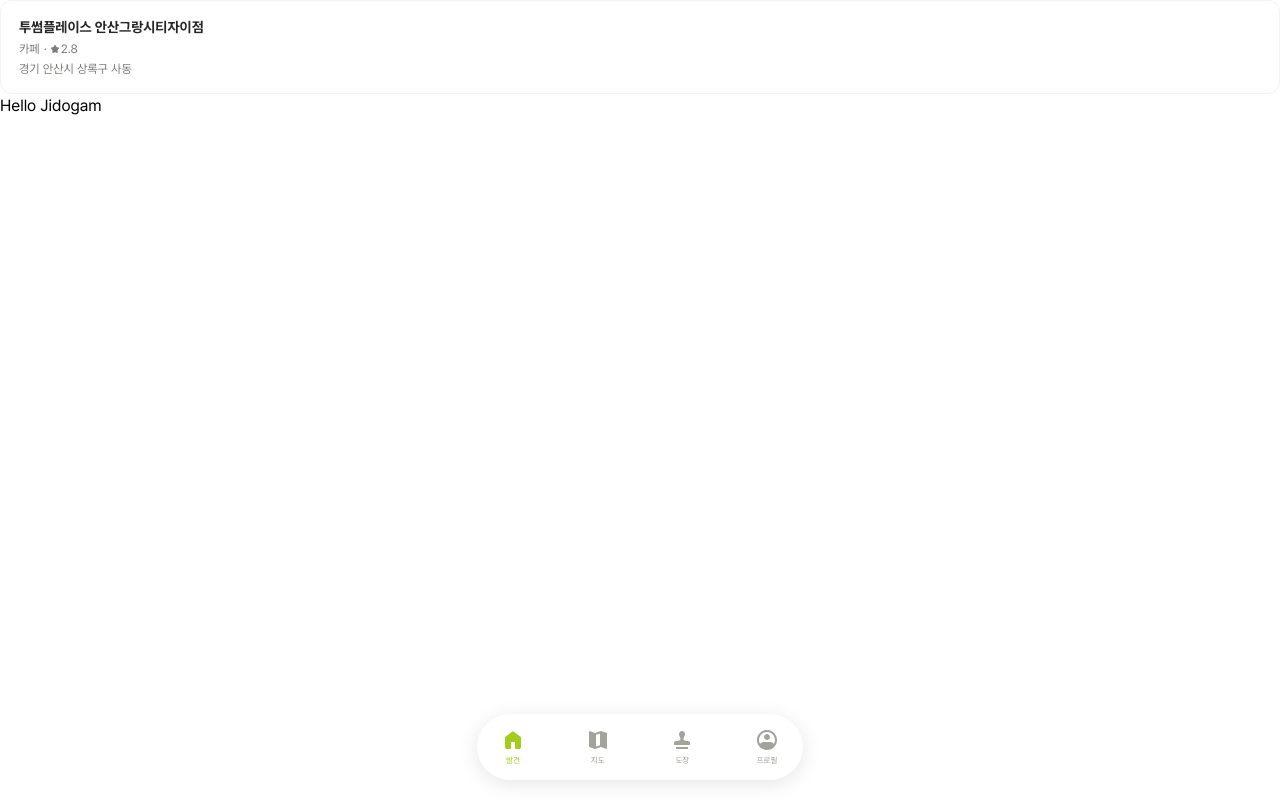
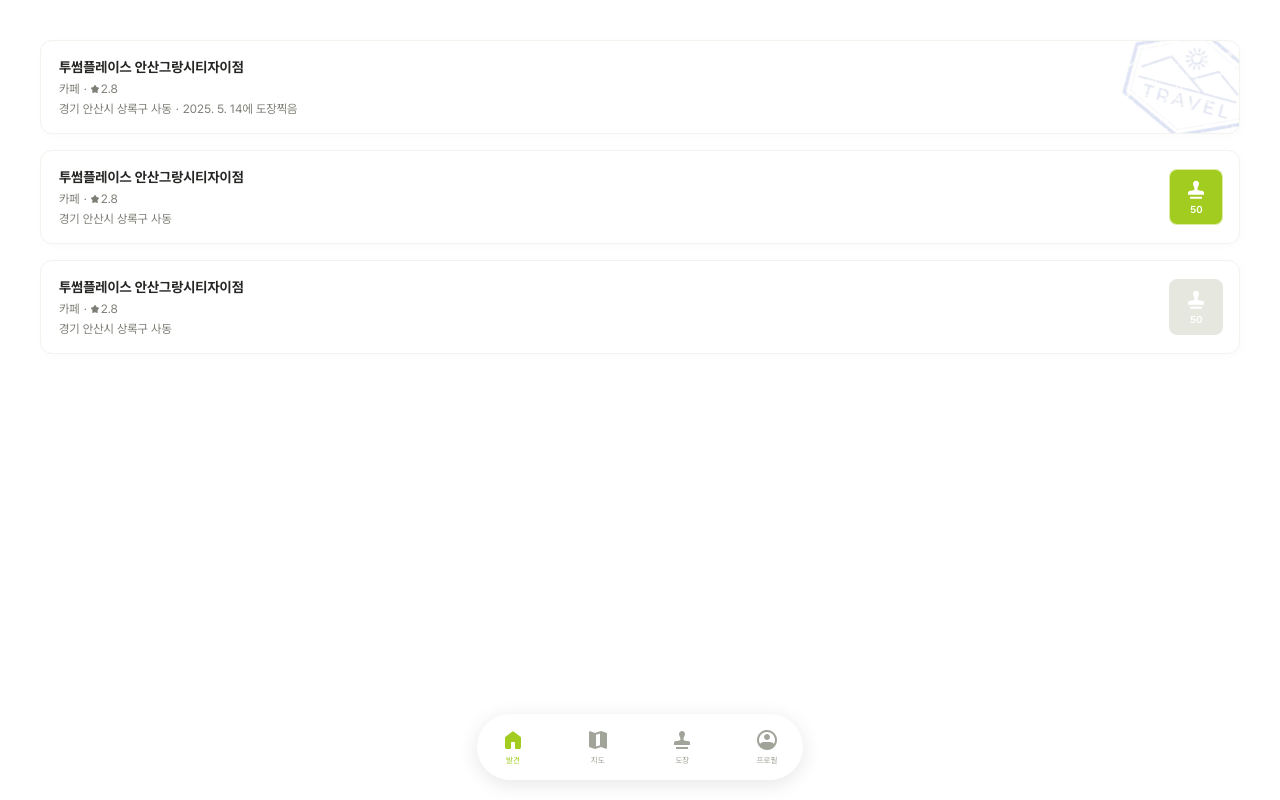
Before and after one commit to Re-Gion-Jidogam/Jidogam-front, a Next.js app: page / in a window 1280 px wide. Built offline with nearby package versions, Linux system fonts and the light colour scheme; no server answers.

Commit message:
✨ Feat: Stamp Card variant에 따른 layout 추가

```diff
--- a/src/app/page.tsx
+++ b/src/app/page.tsx
@@ -2,17 +2,20 @@ import StampCard from "@/components/StampCard";
 
 export default function Home() {
   return (
-    <div>
-      <StampCard {...placeCardData} />
-      <h1>Hello Jidogam</h1>
+    <div className="p-10 flex flex-col gap-4">
+      <StampCard placeInfo={placeCardData} variant="default" />
+      <StampCard placeInfo={placeCardData} variant="stamp" />
+      <StampCard placeInfo={placeCardData} variant="stamp-disabled" />
+      {/* <h1>Hello Jidogam</h1> */}
     </div>
   );
 }
 
 const placeCardData = {
-  storeName: "투썸플레이스 안산그랑시티자이점",
-  storeCategory: "카페",
-  storeScore: 2.8,
-  storeAddress: "경기 안산시 상록구 사동",
-  stampingNumber: 50,
+  name: "투썸플레이스 안산그랑시티자이점",
+  category: "카페",
+  point: 2.8,
+  address: "경기 안산시 상록구 사동",
+  visitedDate: "2025. 5. 14",
+  guidebookCount: "",
 };
--- a/src/assets/icons/index.ts
+++ b/src/assets/icons/index.ts
@@ -18,3 +18,4 @@ export { default as PlaceCardImage02 } from "./place-card-image-2.svg";
 export { default as PlaceCardImage03 } from "./place-card-image-3.svg";
 export { default as GrayRightChevronIcon } from "./gray-right-chevron.svg";
 export { default as WhiteStampIcon } from "./white-stamp.svg";
+export { default as TravelStampIcon } from "./travel-stamp.svg";
--- a/src/components/StampCard.tsx
+++ b/src/components/StampCard.tsx
@@ -1,34 +1,73 @@
+import clsx from "clsx";
+
+import { PlaceCardBase } from "@/types/placecard";
+
+import Button from "./Button";
 import SVGIcon from "./SVGIcon";
 
 interface StampCardProps {
-  storeName: string;
-  storeCategory: string;
-  storeScore: number;
-  storeAddress: string;
-  stampingNumber: number;
-  // variant: "default" | "stamp" | "stamp-disabled";
+  placeInfo: PlaceCardBase;
+  variant: "default" | "stamp" | "stamp-disabled";
 }
 
-export default function StampCard({
-  storeName,
-  storeCategory,
-  storeScore,
-  storeAddress,
-  // variant,
-}: StampCardProps) {
+export default function StampCard({ placeInfo, variant }: StampCardProps) {
   return (
-    <div className="w-full rounded-xl border border-gray-200 p-4 gap-3.5 bg-gray-0 flex justify-between">
+    <div
+      className={clsx(
+        "w-full rounded-xl border border-gray-200 p-4 shadow-[2px_2px_10px_0px_rgba(0,0,0,0.02)] bg-gray-0 relative",
+        {
+          "flex items-center justify-between": variant !== "default",
+        },
+      )}
+    >
+      <StampCardContent placeInfo={placeInfo} variant={variant} />
+      {variant === "default" && (
+        <SVGIcon
+          icon="TravelStampIcon"
+          className="absolute top-0 right-0 bottom-0 h-full"
+        />
+      )}
+      {variant !== "default" && (
+        <Button
+          color="green"
+          variants={variant === "stamp" ? "primary" : "ghost"}
+          className="flex flex-col items-center justify-center w-14 h-14 border border-white/60 !rounded-lg"
+          disabled={variant === "stamp-disabled"}
+        >
+          <SVGIcon icon="WhiteStampIcon" />
+          <p className="font-semibold text-[10px] text-white">50</p>
+        </Button>
+      )}
+    </div>
+  );
+}
+
+export function StampCardContent({ placeInfo, variant }: StampCardProps) {
+  const { name, category, point, address, visitedDate } = placeInfo;
+
+  return (
+    <div className="w-full rounded-xl gap-3.5 bg-gray-0 flex justify-between">
       <div className="w-full pl-0.5 flex flex-col gap-1">
-        <p className="font-bold text-sm text-gray-900">{storeName}</p>
+        <p className="font-bold text-sm text-gray-900">{name}</p>
         <div className="flex items-center gap-1">
-          <p className="font-normal text-xs text-gray-700">{storeCategory}</p>
+          <p className="font-normal text-xs text-gray-700">{category}</p>
           <p className="font-normal text-xs text-gray-700">·</p>
           <div className="flex items-center gap-0.5">
             <SVGIcon icon="GrayStarIcon" />
-            <p className="font-normal text-xs text-gray-700">{storeScore}</p>
+            <p className="font-normal text-xs text-gray-700">{point}</p>
           </div>
         </div>
-        <p className="font-normal text-xs text-gray-700">{storeAddress}</p>
+        <div className="flex items-center gap-1">
+          <p className="font-normal text-xs text-gray-700">{address}</p>
+          {variant === "default" && (
+            <>
+              <p className="font-normal text-xs text-gray-700">·</p>
+              <p className="font-normal text-xs text-gray-700">
+                {visitedDate}에 도장찍음
+              </p>
+            </>
+          )}
+        </div>
       </div>
     </div>
   );
```
Also changed, not shown: src/assets/icons/travel-stamp.svg (added).
